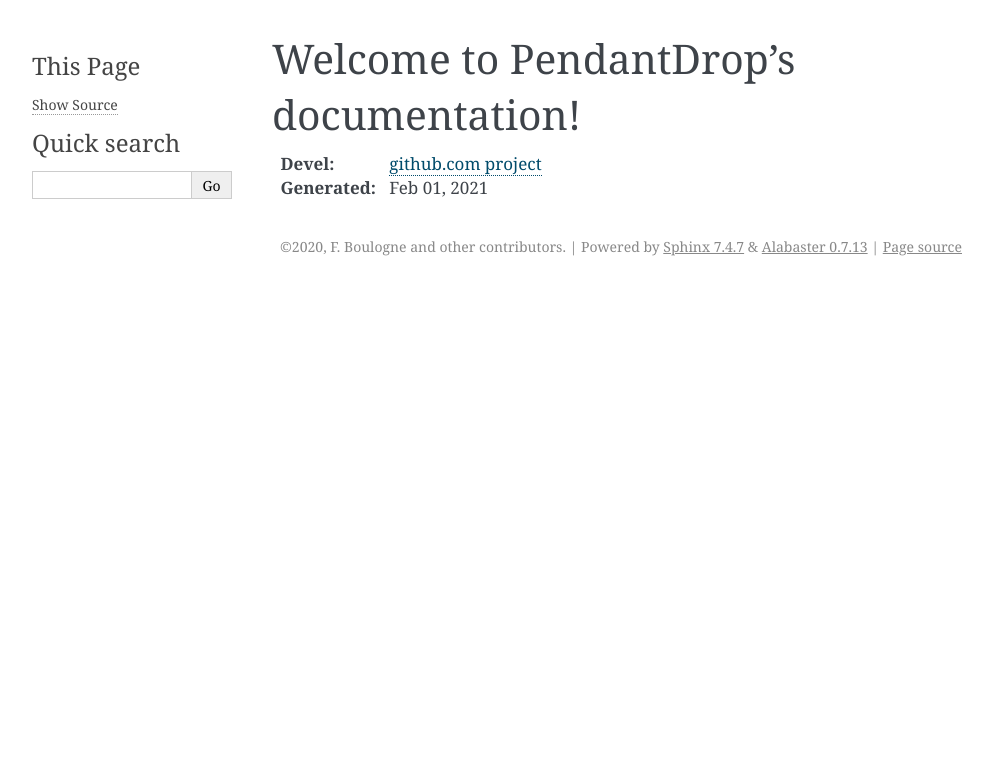
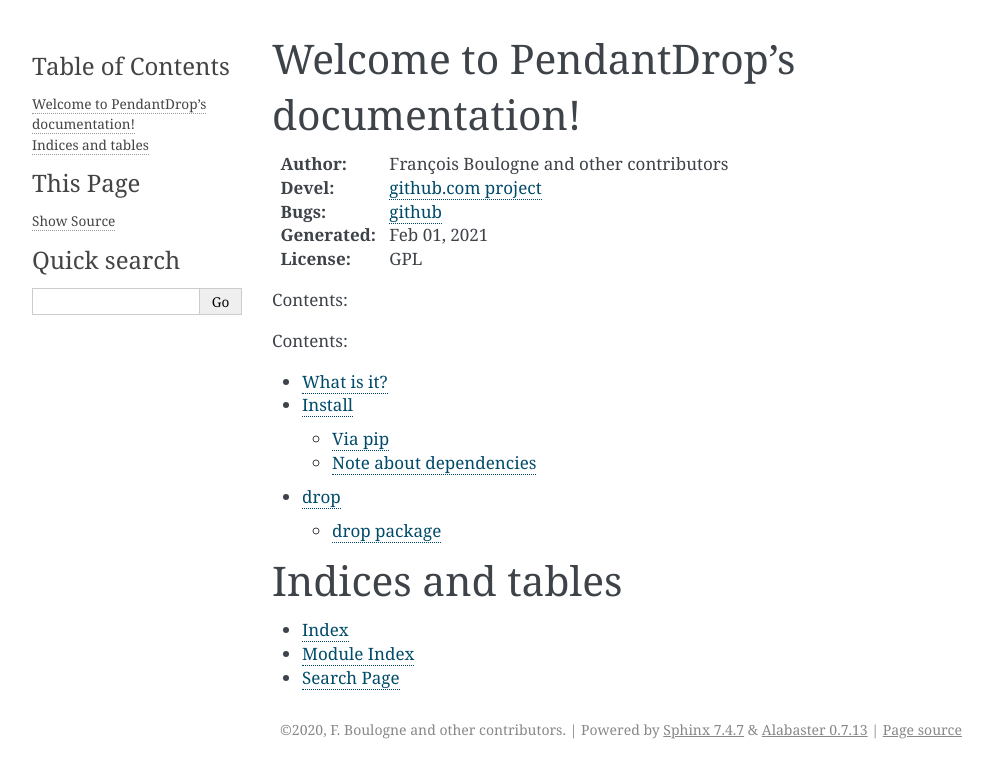
Before and after one commit to sciunto/pendantdrop, a Sphinx documentation site: the page built from docs/source/index.rst, in a window 1280 px wide. Shown: the top 778 px of the page, without its empty margins (148-1141 px from the left). Built offline with Sphinx 7.4.7, drawn with Linux system fonts in a browser that asks for light colours.

Commit message:
Refactor documentation (#77)
* Update documentation

* add custom css

* Add gh-pages

```diff
--- /dev/null
+++ b/docs/source/_static/custom.css
@@ -0,0 +1,6 @@
+div.sphinxsidebar {
+    float: left;
+    width: 230px;
+    margin-left: -100%;
+    font-size: 80%;
+}
--- a/docs/source/conf.py
+++ b/docs/source/conf.py
@@ -31,8 +31,11 @@
 # ones.
 extensions = [
         'sphinx.ext.autodoc',
-        'autoapi.extension',
         'sphinx.ext.mathjax',
+        'sphinx.ext.intersphinx',
+        'sphinx.ext.githubpages',
+        'sphinx.ext.mathjax',
+        'sphinx.ext.viewcode',
         'numpydoc',
         'doi_role',
 ]
--- a/docs/source/contents.rst
+++ /dev/null
@@ -1,2 +0,0 @@
-Contents
-========
--- a/docs/source/index.rst
+++ b/docs/source/index.rst
@@ -5,8 +5,29 @@
 
 Welcome to PendantDrop's documentation!
 =======================================
+:Author: François Boulogne and other contributors
 :Devel: `github.com project <https://github.com/sciunto-org/pendantdrop>`_
+:Bugs: `github <https://github.com/sciunto-org/pendantdrop/issues>`_
 :Generated: |today|
+:License: GPL
+
+
+Contents:
 
 .. toctree::
    :maxdepth: 2
+   :caption: Contents:
+
+   introduction.rst
+   install.rst
+   modules.rst
+
+
+
+
+Indices and tables
+==================
+
+* :ref:`genindex`
+* :ref:`modindex`
+* :ref:`search`
--- /dev/null
+++ b/docs/source/introduction.rst
@@ -0,0 +1,4 @@
+What is it?
+===========
+
+Pendantdrop is a scientific library to measure the surface tension from a picture of a pendant drop or a raising bubble.
--- /dev/null
+++ b/docs/source/modules.rst
@@ -0,0 +1,7 @@
+drop
+====
+
+.. toctree::
+   :maxdepth: 4
+
+   drop
```
Also changed, not shown: docs/source/drop.improcessing.rst (added, +45 -0 lines), docs/source/drop.improcessing.tests.rst (added, +29 -0 lines), docs/source/drop.io.rst (added, +18 -0 lines), docs/source/drop.io.tests.rst (added, +21 -0 lines), docs/source/drop.optimize.rst (added, +45 -0 lines), docs/source/drop.optimize.tests.rst (added, +21 -0 lines), docs/source/drop.rst (added, +31 -0 lines), docs/source/install.rst (added, +23 -0 lines), 3 other files.
